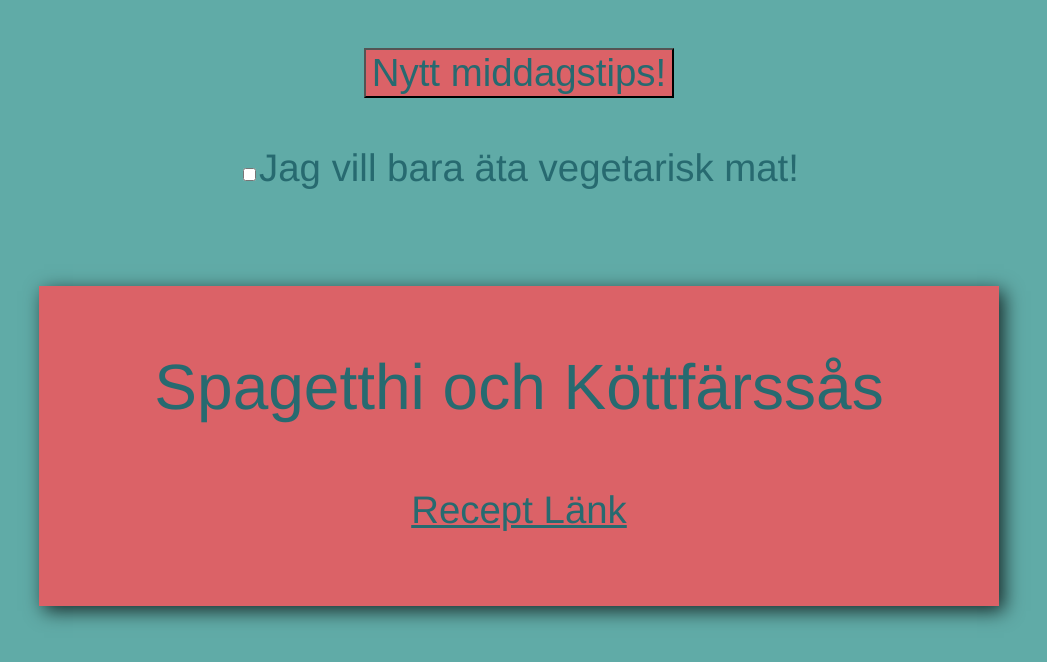
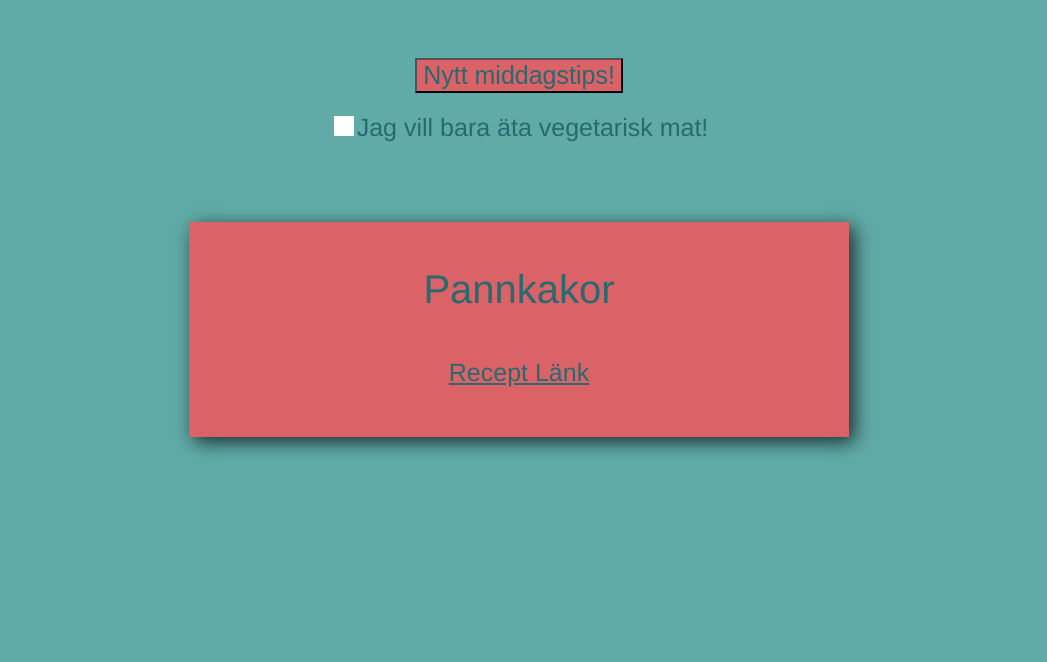
Before and after one commit to ninasjoberg/Middagstips, a plain HTML site: page index.html in a window 1280 px wide. Shown: the whole page, without its empty margins (121-1168 px from the left). Drawn offline with Linux system fonts and the light colour scheme.

Commit message:
kommenterad kod

```diff
--- a/foodArray.js
+++ b/foodArray.js
@@ -1,3 +1,4 @@
+//här är min lista med maträtter:
 
 var food = [
 	{
@@ -106,7 +107,7 @@ var food = [
 		url: 'http://www.ica.se/recept/falafel-med-hummus-yoghurtdressing-och-picklad-rodlok-717166/',
 	},
 	{
-		title: 'Bönpiffar med tillbehör',
+		title: 'Bönbiffar med tillbehör',
 		isVeg: true,
 		url: 'https://www.landleyskok.se/recept/bonbiffar-med-lackra-tillbehor.html/',
 	},
@@ -115,4 +116,4 @@ var food = [
 		isVeg: false,
 		url: 'http://www.ica.se/recept/korvstroganoff-med-ris-533512/',
 	},
-]
+];
--- a/foodie.js
+++ b/foodie.js
@@ -1,50 +1,34 @@
-var background = document.getElementsByTagName('body')[0];
-var foodDish = document.getElementById('foodP');
-var foodLink = document.getElementById('link');
+//Tar in elemet som jag skapat i min html-fil.
+var foodDish = document.getElementById('food-title');
 var foodLinkParent = document.getElementById('link-parent');
 
-clickFunktion();
+//För att en maträtt och länk ska synas direkt när användaren kommer in på sidan körs denna
+//funktion en gång direkt.
+getNewDish(food);
 
+//Nedan funktion anropas om man klickar på knappen "middagstips". onClick inlagt i html-filen.
+//Funktionen kollar om rutan för vegetariska maträtter är ikryssad eller inte. Checkbox är inlagt i
+//html-filen. Vill användaren se bara vegetariska recept körs en filterfunktion som går igenom
+//alla objekt i min lista food och tar ut de objekt där jag anget "isVeg: true".
+//Sen anropas funktionen GetNewDish.
 function clickFunktion(){
 	if(document.getElementById('veg').checked === true){
-		checkedVeg();
+		var filteredVeg = food.filter(function(food){
+			return food.isVeg;
+		});
+		getNewDish(filteredVeg);
 	}else{
-		var randomIndex = Math.floor(Math.random() * food.length);
-		var dish = food[randomIndex];
-		foodDish.innerHTML = dish.title;
-		foodLinkParent.innerHTML = `<a id="link" target="_blank" href="${dish.url}">Recept Länk</a>`;
+		getNewDish(food);
 	}
 }
 
-function isVegTrueFilter(food){
-	if(food.isVeg === true){
-		return true;
-	}
+//Nedan funktion tar ut ett random värde från listan food eller filteredVeg, beronde på vilket
+//argument som skickats med i föregående funktion. Sedan sätts titel och länk från listan
+//till innerHtml så att det blir tillgängligt på websidan. Länken skapas med ett nytt a element
+//i denna js fil för att enkelt få med rätt url samtidigt som texten "Recept länk" visas.
+function getNewDish(foodList){
+	var randomIndex = Math.floor(Math.random() * foodList.length);
+	var dish = foodList[randomIndex];
+	foodDish.innerHTML = dish.title;
+	foodLinkParent.innerHTML = `<a id="link" target="_blank" href="${dish.url}">Recept Länk</a>`;
 }
-
-function checkedVeg(){
-	var filteredVeg = food.filter(isVegTrueFilter);
-	var randomIndex = Math.floor(Math.random() * filteredVeg.length);
-	var dishVeg = filteredVeg[randomIndex];
-	foodDish.innerHTML = dishVeg.title;
-	foodLinkParent.innerHTML = `<a id="link" target="_blank" href="${dishVeg.url}">Recept Länk</a>`;
-}
-
-
-/*
-function clickFunktion(){
-	var theList = [];
-	if(document.getElementById('veg').checked === true){
-		theList = food.filter(isVegTrueFilter);
-	}else{
-		theList = food;
-	}
-	getFood(theList);
-}
-
-function getFood(list) {
-	var randomIndex = Math.floor(Math.random() * list.length);
-	foodDish.innerHTML = list[randomIndex].title;
-	foodLinkParent = `<a id="link" target="_blank" href="${dish.url}">Recept Länk</a>`;
-}
-*/
--- a/index.html
+++ b/index.html
@@ -6,16 +6,14 @@
 	<link rel="stylesheet" type="text/css" href="main.css">
 </head>
 <body>
-	<main id="main">
+	<main>
 		<button id="middagstips" onClick="clickFunktion()">Nytt middagstips!</button>
-		<div id="vegBox">
-			<input type="checkbox" id="veg"><label for="veg">Jag vill bara äta vegetarisk mat!</label>
+		<div id="veg-parent">
+			<input id="veg" type="checkbox">Jag vill bara äta vegetarisk mat!
 		</div>
 		<div id="box">
-			<p id="foodP"></p>
+			<div id="food-title"></div>
 			<div id="link-parent">
-				<a href="#" id="link">recept</a>
-				<a href="google.se"></a>
 			</div>
 		</div>
 	</main>
--- a/main.css
+++ b/main.css
@@ -1,50 +1,62 @@
 
 body{
-	width: 100%
-	height: 100%;
-	margin: 0;
 	background-color: #60ABA7;
 	color: #276A70;
 	font-family: helvetica;
+	font-size: 25px;
+	text-align: center;
+	min-width: 600px;
 }
 
 main{
 	max-width: 75%;
 	margin: auto;
-	text-align: center;
 }
 
 #middagstips{
-	margin-top: 5%;
-	font-size: 3vw;
+	margin-top: 50px;
+	margin-bottom: 20px;
+	font-size: 25px;
 	background-color: #DB6267;
 	color: #276A70;
-}
-
-#vegBox{
-	margin-top: 5%;
-	font-size: 3vw;
+	cursor: pointer;
 }
 
 #box{
 	background-color: #DB6267;
-	height: 25vw;
-	width: 75vw;
-	margin: auto;
-	margin-top: 10%;
+	max-width: 570px;
+	height: 125px;
+	padding: 45px;
+	margin: 80px auto;
 	-webkit-box-shadow: 5px 5px 18px 0px rgba(0,0,0,0.75);
     -moz-box-shadow: 5px 5px 18px 0px rgba(0,0,0,0.75);
 	box-shadow: 5px 5px 18px 0px rgba(0,0,0,0.75);
 }
 
-#foodP{
-	font-size: 5vw;
+#food-title{
+	font-size: 40px;
 	display: inline-block;
-	margin-top: 5vw;
+	margin-bottom: 8%;
 }
 
 #link{
-	font-size: 3vw;
-	margin-top: 10vw;
 	color: #276A70;
 }
+
+#veg-parent{
+	display: flex;
+	justify-content: center;
+}
+
+input[type='checkbox']{
+    -webkit-appearance: none;
+    width: 20px;
+    height: 20px;
+    background: white;
+    border: 1px;
+}
+
+input[type='checkbox']:checked::before{
+    content: "✓";
+    font-size: 18px;
+}
```
Also changed, not shown: 1 other file.
